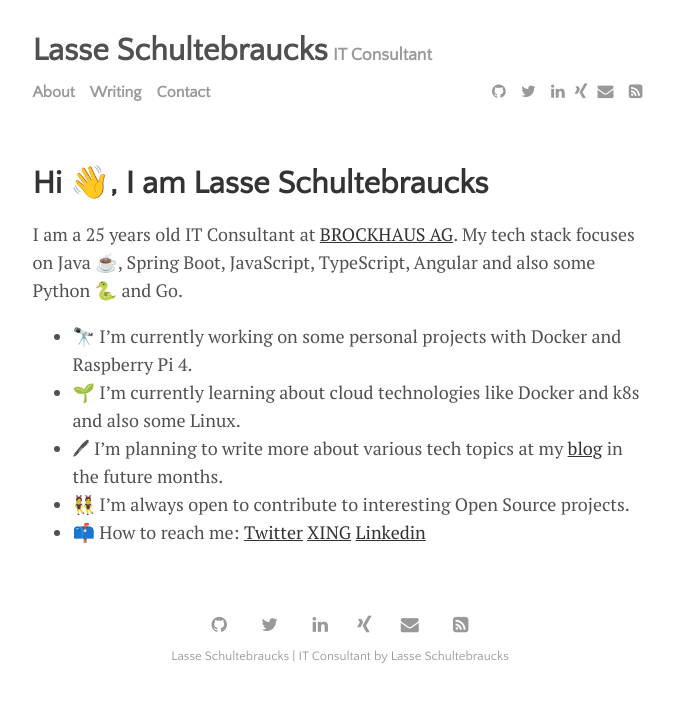
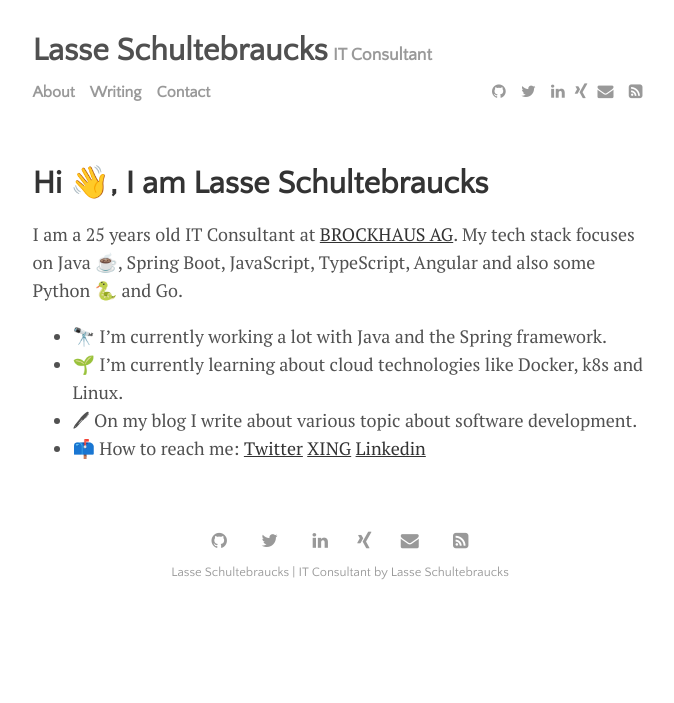
Before and after one commit to LSchultebraucks/lschultebraucks.github.io, a Jekyll site: the page built from menu/about.md, in a window 1280 px wide. Shown: the top 703 px of the page, without its empty margins (300-974 px from the left). Built offline with Jekyll 4.4.1, drawn with Linux system fonts in a browser that asks for light colours.

Commit message:
update about me

```diff
--- a/menu/about.md
+++ b/menu/about.md
@@ -5,8 +5,7 @@ title: Hi 👋, I am Lasse Schultebraucks
 
 I am a 25 years old IT Consultant at [BROCKHAUS AG](https://www.brockhaus-ag.de/). My tech stack focuses on Java ☕, Spring Boot, JavaScript, TypeScript, Angular and also some Python 🐍 and Go.
 
-- 🔭 I’m currently working on some personal projects with Docker and Raspberry Pi 4.
-- 🌱 I’m currently learning about cloud technologies like Docker and k8s and also some Linux.
-- 🖊  I’m planning to write more about various tech topics at my [blog](https://lasseschultebraucks.com/) in the future months.
-- 👯 I’m always open to contribute to interesting Open Source projects.
+- 🔭 I’m currently working a lot with Java and the Spring framework.
+- 🌱 I’m currently learning about cloud technologies like Docker, k8s and Linux.
+- 🖊  On my blog I write about various topic about software development.
 - 📫 How to reach me: [Twitter](https://twitter.com/LSchultebraucks)  [XING](https://www.xing.com/profile/Lasse_Schultebraucks/)  [Linkedin](https://www.linkedin.com/in/lasse-schultebraucks-407b54175/)
```
